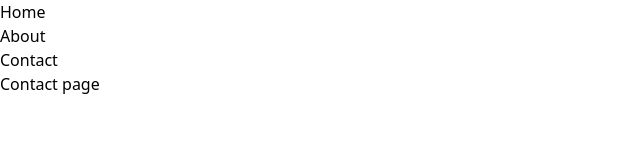
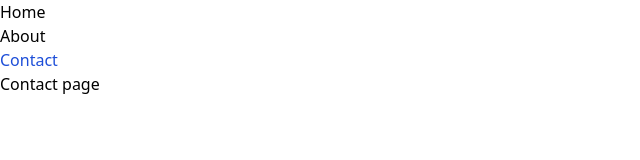
Before and after one commit to sanggusseu/lean-canvas-react, a React (Vite) app: page /contact in a window 1280 px wide. Shown: the top 160 px of the page, without its empty margins (0-640 px from the left). Built offline with nearby package versions, Linux system fonts and the light colour scheme.

Commit message:
Navigate

```diff
--- a/src/App.jsx
+++ b/src/App.jsx
@@ -1,13 +1,10 @@
 import { Outlet } from 'react-router-dom';
+import Header from './components/Header';
 
 function App() {
   return (
     <>
-      <ul>
-        <li>Home</li>
-        <li>About</li>
-        <li>Contact</li>
-      </ul>
+      <Header />
       <Outlet />
     </>
   );
--- /dev/null
+++ b/src/components/Header.jsx
@@ -0,0 +1,47 @@
+import { Link, NavLink, useNavigate } from 'react-router-dom';
+
+export default function Header() {
+  const navigate = useNavigate();
+  return (
+    <header>
+      <ul>
+        {/* <li onClick={() => navigate('/')}>Home</li>
+        <li onClick={() => navigate('/about')}>About</li>
+        <li onClick={() => navigate('/contact')}>Contact</li> */}
+        {/* <li>
+            <Link to="/">Home</Link>
+          </li>
+          <li>
+            <Link to="/about">About</Link>
+          </li>
+          <li>
+            <Link to="/contact">Contact</Link>
+          </li> */}
+        <li>
+          <NavLink
+            to="/"
+            className={({ isActive }) => (isActive ? 'text-blue-700' : '')}
+          >
+            Home
+          </NavLink>
+        </li>
+        <li>
+          <NavLink
+            to="/about"
+            className={({ isActive }) => (isActive ? 'text-blue-700' : '')}
+          >
+            About
+          </NavLink>
+        </li>
+        <li>
+          <NavLink
+            to="/contact"
+            className={({ isActive }) => (isActive ? 'text-blue-700' : '')}
+          >
+            Contact
+          </NavLink>
+        </li>
+      </ul>
+    </header>
+  );
+}
--- a/src/main.jsx
+++ b/src/main.jsx
@@ -6,6 +6,7 @@
 import About from './pages/About';
 import Contact from './pages/Contact';
 import App from './App';
+import ErrorPage from './pages/ErrorPage';
 
 const router = createBrowserRouter([
   {
@@ -25,6 +26,7 @@
         element: <Contact />,
       },
     ],
+    errorElement: <ErrorPage />,
   },
 ]);
 
--- /dev/null
+++ b/src/pages/ErrorPage.jsx
@@ -0,0 +1,14 @@
+import { useRouteError } from 'react-router-dom';
+
+export default function ErrorPage() {
+  const error = useRouteError();
+  return (
+    <div id="error-page">
+      <h1>Oops!</h1>
+      <p>Sorry, an unexpected error has occurred.</p>
+      <p>
+        <i>{error.statusText || error.message}</i>
+      </p>
+    </div>
+  );
+}
```
